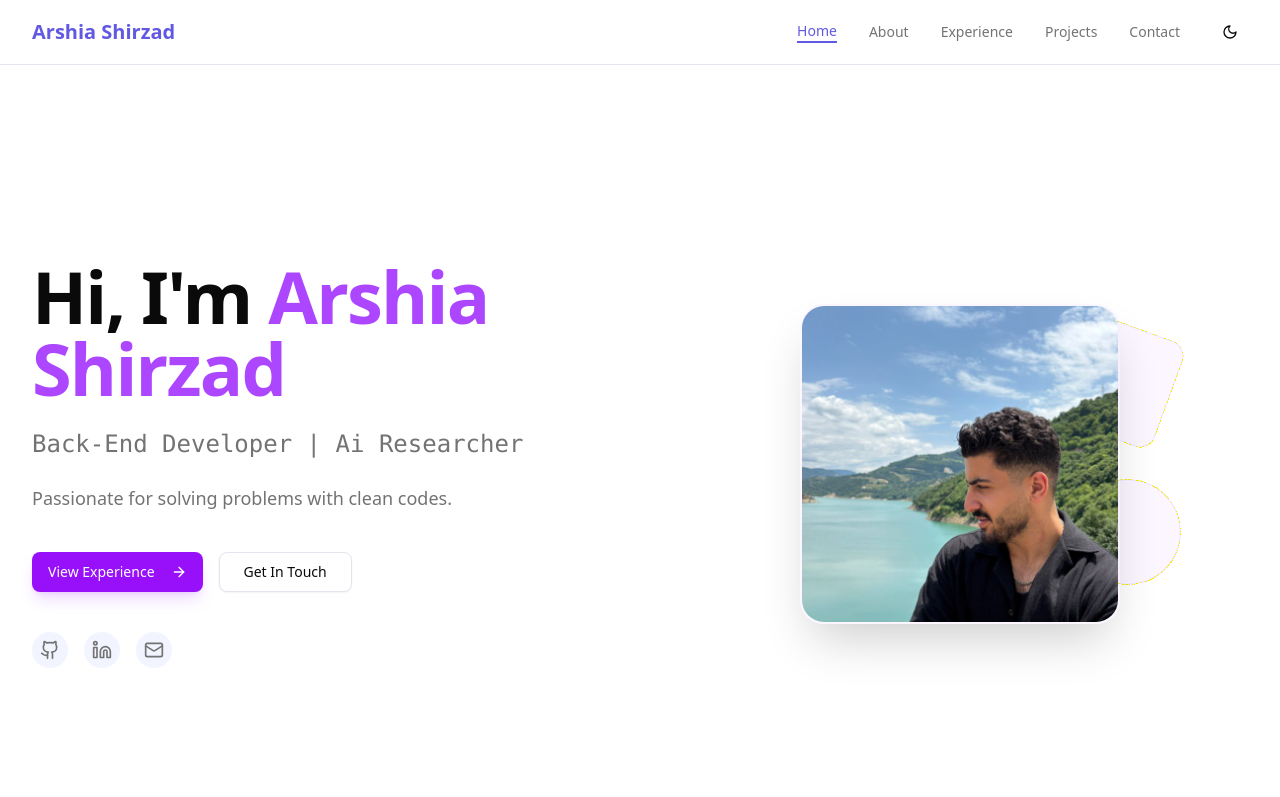
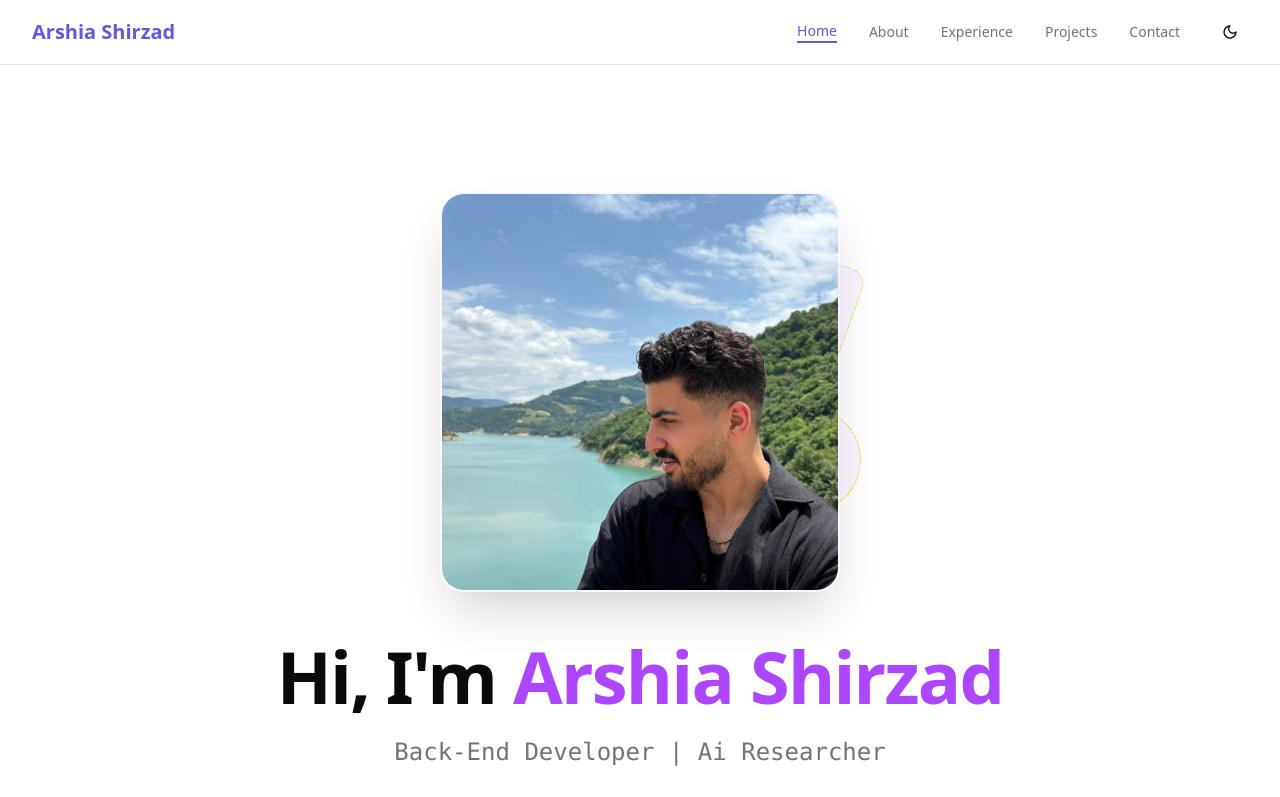
Before and after one commit to arshiashirzad/Portfolio, a React (Vite) app: page / in a window 1280 px wide. Shown: the top 797 px of the page. Built offline with nearby package versions, Linux system fonts and the light colour scheme.

Commit message:
updated home page

```diff
--- a/src/pages/Home.jsx
+++ b/src/pages/Home.jsx
@@ -4,19 +4,22 @@ import { ArrowRight, Github, Linkedin, Mail } from 'lucide-react'
 import { Link } from 'react-router-dom'
 import usePageTitle from '../hooks/usePageTitle'
 
-// A simple component for the floating shapes
+// Floating shapes component
 const FloatingShape = ({ initial, animate, className }) => (
   <motion.div
     initial={initial}
     animate={animate}
     className={`absolute -z-10 border border-purple-200/50 dark:border-purple-800/50 ${className}`}
   />
-);
+)
 
 const Home = () => {
-  usePageTitle('Arshia Shirzad - Backend & AI Developer', 'Arshia Shirzad - Professional Back-End Developer specializing in C#, .NET Core, ASP.NET, and scalable enterprise solutions.')
+  usePageTitle(
+    'Arshia Shirzad - Backend & AI Developer',
+    'Arshia Shirzad - Professional Back-End Developer specializing in C#, .NET Core, ASP.NET, and scalable enterprise solutions.'
+  )
 
-  const subtitle = "Back-End Developer | Ai Researcher"
+  const subtitle = 'Back-End Developer | Ai Researcher'
   const subtitleChars = Array.from(subtitle)
 
   const shapes = [
@@ -25,21 +28,49 @@ const Home = () => {
     { initial: { top: '10%', left: '80%', rotate: -15, scale: 1.1 }, animate: { top: '15%', left: '75%', rotate: 20, scale: 1 }, className: "w-28 h-28 rounded-2xl bg-purple-500/5" },
     { initial: { top: '70%', left: '60%', rotate: 25, scale: 1 }, animate: { top: '65%', left: '65%', rotate: -10, scale: 1.2 }, className: "w-20 h-20 rounded-lg bg-purple-500/10" },
     { initial: { top: '50%', left: '85%', rotate: 0, scale: 0.9 }, animate: { top: '55%', left: '80%', rotate: 50, scale: 1.1 }, className: "w-24 h-24 rounded-full bg-purple-500/5" },
-  ];
+  ]
 
   return (
     <div className="min-h-screen bg-background text-foreground flex items-center">
       {/* Hero Section */}
       <section className="relative w-full py-24 sm:py-32 px-4 sm:px-6 lg:px-8">
         <div className="max-w-7xl mx-auto relative z-10">
-          <div className="grid grid-cols-1 lg:grid-cols-2 gap-16 items-center">
+          <div className="grid grid-cols-1 gap-12 items-center">
 
-            {/* Left Content */}
+            {/* Image first on mobile */}
+            <motion.div
+              initial={{ opacity: 0, scale: 0.5 }}
+              animate={{ opacity: 1, scale: 1 }}
+              transition={{ type: 'spring', stiffness: 100, delay: 0.5, duration: 1 }}
+              className="flex justify-center items-center"
+            >
+              <div className="w-48 h-48 sm:w-64 sm:h-64 lg:w-[400px] lg:h-[400px] relative">
+                {/* Floating Shapes */}
+                {shapes.map((shape, index) => (
+                  <FloatingShape
+                    key={index}
+                    initial={shape.initial}
+                    animate={shape.animate}
+                    className={shape.className}
+                  />
+                ))}
+                {/* Profile Image */}
+                <div className="absolute inset-0 flex items-center justify-center">
+                  <img
+                    src="/profile.jpg"
+                    alt="Arshia Shirzad"
+                    className="w-full h-full object-cover rounded-3xl shadow-2xl shadow-black/20 dark:shadow-black/50 border-2 border-purple-200/20 dark:border-purple-800/20"
+                  />
+                </div>
+              </div>
+            </motion.div>
+
+            {/* Text content */}
             <motion.div
               initial={{ opacity: 0, y: 20 }}
               animate={{ opacity: 1, y: 0 }}
               transition={{ duration: 0.6 }}
-              className="space-y-6 text-center lg:text-left"
+              className="space-y-6 text-center"
             >
               <h1 className="text-4xl sm:text-6xl lg:text-7xl font-bold tracking-tight">
                 Hi, I'm <span className="text-purple-500">Arshia Shirzad</span>
@@ -53,18 +84,16 @@ const Home = () => {
                     animate={{ opacity: 1 }}
                     transition={{ duration: 0.2, delay: 0.5 + index * 0.05 }}
                   >
-                    {char === " " ? "\u00A0" : char}
+                    {char === ' ' ? '\u00A0' : char}
                   </motion.span>
                 ))}
               </h2>
 
-              <p className="text-lg text-muted-foreground max-w-xl mx-auto lg:mx-0">
+              <p className="text-lg text-muted-foreground max-w-xl mx-auto">
                 Passionate for solving problems with clean codes.
               </p>
 
-              <div
-                className="flex flex-col sm:flex-row gap-4 pt-4 justify-center lg:justify-start"
-              >
+              <div className="flex flex-col sm:flex-row gap-4 pt-4 justify-center">
                 <Link to="/experience">
                   <Button size="lg" className="w-full sm:w-auto bg-purple-600 hover:bg-purple-700 text-white shadow-lg shadow-purple-500/20">
                     View Experience
@@ -78,9 +107,7 @@ const Home = () => {
                 </Link>
               </div>
 
-              <div
-                className="flex space-x-4 pt-4 justify-center lg:justify-start"
-              >
+              <div className="flex space-x-4 pt-4 justify-center">
                 <a href="https://github.com/arshiashirzad" target="_blank" rel="noopener noreferrer" className="p-2 rounded-full text-muted-foreground bg-secondary hover:bg-purple-100 dark:hover:bg-purple-800 hover:text-purple-600 transition-colors">
                   <Github className="h-5 w-5" />
                 </a>
@@ -93,35 +120,6 @@ const Home = () => {
               </div>
             </motion.div>
 
-            {/* Right Visuals - Profile Image with Floating Shapes */}
-            <div className="hidden lg:flex justify-center items-center h-full">
-              <motion.div
-                initial={{ opacity: 0, scale: 0.5 }}
-                animate={{ opacity: 1, scale: 1 }}
-                transition={{ type: 'spring', stiffness: 100, delay: 0.5, duration: 1 }}
-                className="w-[400px] h-[400px] relative"
-              >
-                {/* Render the floating shapes */}
-                {shapes.map((shape, index) => (
-                  <FloatingShape
-                    key={index}
-                    initial={shape.initial}
-                    animate={shape.animate}
-                    className={shape.className}
-                  />
-                ))}
-
-                {/* Profile Image */}
-                <div className="absolute inset-0 flex items-center justify-center">
-                  <img
-                    src="/profile.jpg"
-                    alt="Arshia Shirzad"
-                    className="w-80 h-80 object-cover rounded-3xl shadow-2xl shadow-black/20 dark:shadow-black/50 border-2 border-purple-200/20 dark:border-purple-800/20"
-                  />
-                </div>
-              </motion.div>
-            </div>
-
           </div>
         </div>
       </section>
```
